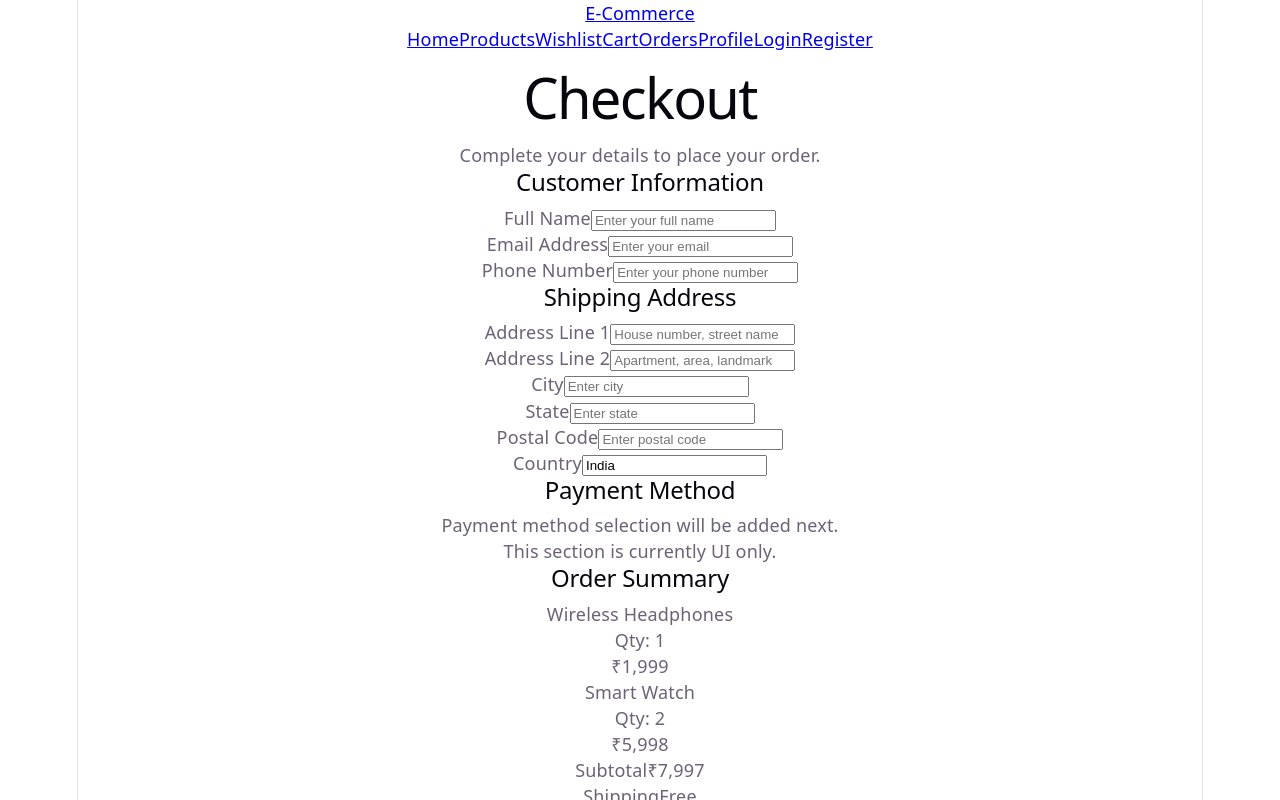
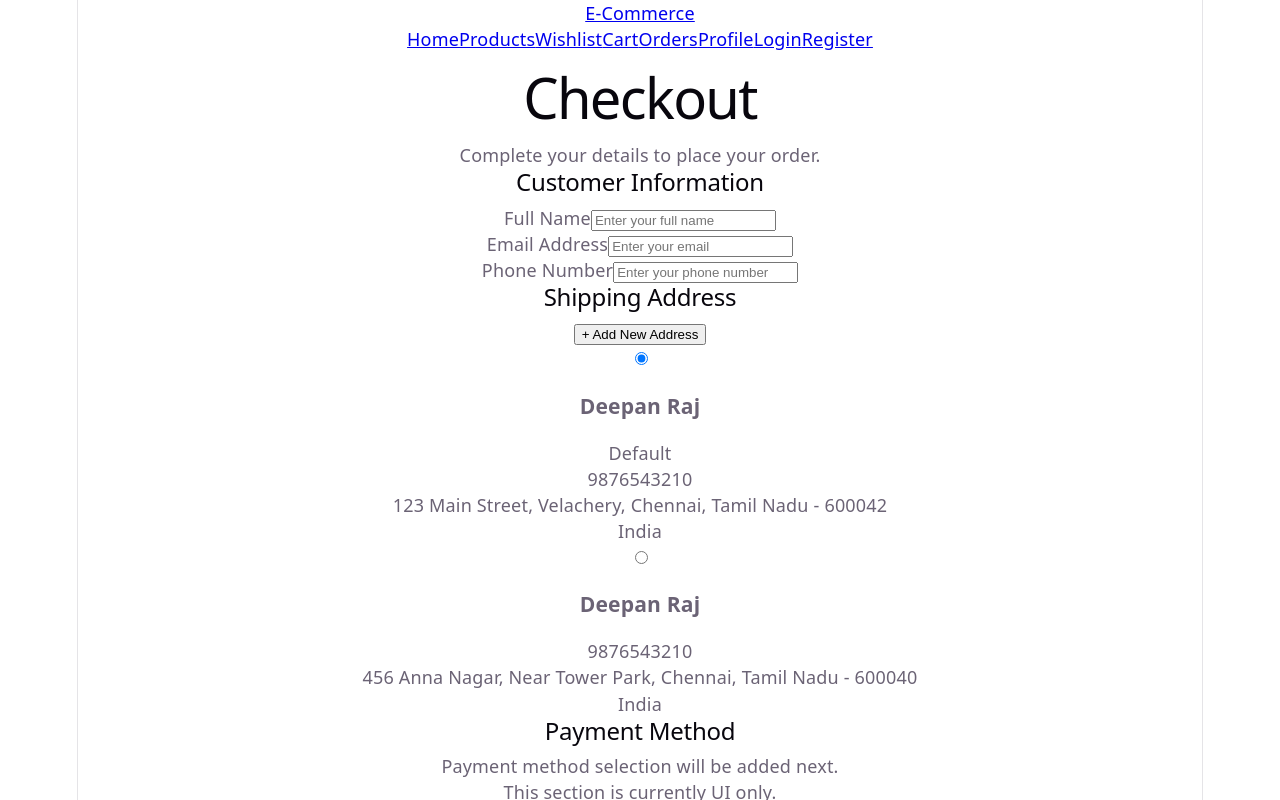
Before and after one commit to deepan-raj1/shopsphere-ecommerce, a React (Vite) app in the folder ecommerce_frontend/: page /checkout in a window 1280 px wide. Shown: the top 800 px of the page. Built offline with nearby package versions, Linux system fonts and the light colour scheme.

Commit message:
3.9.2 Shipping Address UI complete with mock data

```diff
--- a/ecommerce_frontend/src/pages/checkout/Checkout.jsx
+++ b/ecommerce_frontend/src/pages/checkout/Checkout.jsx
@@ -1,4 +1,5 @@
 import { Link } from "react-router-dom";
+import { useState } from "react";
 import { useShop } from "../../context/ShopContext";
 
 function Checkout() {
@@ -14,6 +15,36 @@ function Checkout() {
   const discount = 0;
 
   const total = subtotal + shipping + tax - discount;
+
+  const initialAddresses = [
+    {
+        id: 1,
+        fullName: "Deepan Raj",
+        phoneNumber: "9876543210",
+        addressLine1: "123 Main Street",
+        addressLine2: "Velachery",
+        city: "Chennai",
+        state: "Tamil Nadu",
+        postalCode: "600042",
+        country: "India",
+        isDefault: true,
+    },
+    {
+        id: 2,
+        fullName: "Deepan Raj",
+        phoneNumber: "9876543210",
+        addressLine1: "456 Anna Nagar",
+        addressLine2: "Near Tower Park",
+        city: "Chennai",
+        state: "Tamil Nadu",
+        postalCode: "600040",
+        country: "India",
+        isDefault: false,
+    },
+];
+  const [addresses, setAddresses] = useState(initialAddresses);
+  const [selectedAddressId, setSelectedAddressId] = useState(initialAddresses.find((address) => address.isDefault)?.id || initialAddresses[0]?.id || null);
+  const [showAddressForm, setShowAddressForm] = useState(false);
 
   return (
     <div className="max-w-7xl mx-auto px-4 py-12">
@@ -88,13 +119,133 @@ function Checkout() {
             </div>
 
             {/* Shipping Address */}
+            {/* Shipping Address */}
             <div className="bg-white rounded-lg shadow-md p-6">
 
-              <h2 className="text-xl font-bold mb-6">
+            <div className="flex items-center justify-between mb-6">
+                <h2 className="text-xl font-bold">
                 Shipping Address
                 </h2>
 
+                {!showAddressForm && (
+                <button
+                    type="button"
+                    onClick={() => setShowAddressForm(true)}
+                    className="text-blue-600 font-medium hover:text-blue-800"
+                >
+                    + Add New Address
+                </button>
+                )}
+            </div>
+
+            {/* Saved Addresses */}
+            {!showAddressForm && (
+                <div className="space-y-4">
+
+                {addresses.map((address) => (
+                    <div
+                    key={address.id}
+                    onClick={() => setSelectedAddressId(address.id)}
+                    className={`relative cursor-pointer rounded-lg border p-5 ${
+                        selectedAddressId === address.id
+                        ? "border-blue-600 bg-blue-50"
+                        : "border-gray-300"
+                    }`}
+                    >
+
+                    {/* Radio */}
+                    <div className="flex items-start gap-4">
+
+                        <input
+                        type="radio"
+                        name="shippingAddress"
+                        checked={selectedAddressId === address.id}
+                        onChange={() =>
+                            setSelectedAddressId(address.id)
+                        }
+                        className="mt-1 h-4 w-4"
+                        />
+
+                        <div className="flex-1">
+
+                        {/* Name & Default */}
+                        <div className="flex items-center gap-3">
+
+                            <h3 className="font-semibold">
+                            {address.fullName}
+                            </h3>
+
+                            {address.isDefault && (
+                            <span className="rounded-full bg-green-100 px-3 py-1 text-xs font-medium text-green-700">
+                                Default
+                            </span>
+                            )}
+
+                        </div>
+
+                        {/* Phone */}
+                        <p className="mt-2 text-gray-600">
+                            {address.phoneNumber}
+                        </p>
+
+                        {/* Address */}
+                        <p className="mt-2 text-gray-600">
+                            {address.addressLine1}
+                            {address.addressLine2 &&
+                            `, ${address.addressLine2}`}
+                            , {address.city}, {address.state} -{" "}
+                            {address.postalCode}
+                        </p>
+
+                        <p className="mt-1 text-gray-600">
+                            {address.country}
+                        </p>
+
+                        </div>
+
+                    </div>
+
+                    </div>
+                ))}
+
+                </div>
+            )}
+
+            {/* Add New Address Form */}
+            {showAddressForm && (
+                <div>
+
+                <h3 className="text-lg font-semibold mb-5">
+                    Add New Address
+                </h3>
+
                 <div className="space-y-5">
+
+                    {/* Full Name */}
+                    <div>
+                    <label className="block text-sm font-medium mb-2">
+                        Full Name
+                    </label>
+
+                    <input
+                        type="text"
+                        placeholder="Enter your full name"
+                        className="w-full border border-gray-300 rounded-lg px-4 py-3"
+                    />
+                    </div>
+
+                    {/* Phone */}
+                    <div>
+                    <label className="block text-sm font-medium mb-2">
+                        Phone Number
+                    </label>
+
+                    <input
+                        type="tel"
+                        placeholder="Enter your phone number"
+                        className="w-full border border-gray-300 rounded-lg px-4 py-3"
+                    />
+                    </div>
 
                     {/* Address Line 1 */}
                     <div>
@@ -105,7 +256,7 @@ function Checkout() {
                     <input
                         type="text"
                         placeholder="House number, street name"
-                    className="w-full border border-gray-300 rounded-lg px-4 py-3 focus:outline-none focus:ring-2 focus:ring-blue-500"
+                        className="w-full border border-gray-300 rounded-lg px-4 py-3"
                     />
                     </div>
 
@@ -118,7 +269,7 @@ function Checkout() {
                     <input
                         type="text"
                         placeholder="Apartment, area, landmark"
-                    className="w-full border border-gray-300 rounded-lg px-4 py-3 focus:outline-none focus:ring-2 focus:ring-blue-500"
+                        className="w-full border border-gray-300 rounded-lg px-4 py-3"
                     />
                     </div>
 
@@ -133,7 +284,7 @@ function Checkout() {
                         <input
                         type="text"
                         placeholder="Enter city"
-                      className="w-full border border-gray-300 rounded-lg px-4 py-3 focus:outline-none focus:ring-2 focus:ring-blue-500"
+                        className="w-full border border-gray-300 rounded-lg px-4 py-3"
                         />
                     </div>
 
@@ -145,7 +296,7 @@ function Checkout() {
                         <input
                         type="text"
                         placeholder="Enter state"
-                      className="w-full border border-gray-300 rounded-lg px-4 py-3 focus:outline-none focus:ring-2 focus:ring-blue-500"
+                        className="w-full border border-gray-300 rounded-lg px-4 py-3"
                         />
                     </div>
 
@@ -162,7 +313,7 @@ function Checkout() {
                         <input
                         type="text"
                         placeholder="Enter postal code"
-                      className="w-full border border-gray-300 rounded-lg px-4 py-3 focus:outline-none focus:ring-2 focus:ring-blue-500"
+                        className="w-full border border-gray-300 rounded-lg px-4 py-3"
                         />
                     </div>
 
@@ -182,6 +333,30 @@ function Checkout() {
                     </div>
 
                 </div>
+
+                {/* Address Form Actions */}
+                <div className="flex flex-col sm:flex-row gap-3 mt-6">
+
+                    <button
+                    type="button"
+                    onClick={() => setShowAddressForm(false)}
+                    className="border border-gray-300 px-5 py-3 rounded-lg font-medium hover:bg-gray-50"
+                    >
+                    Cancel
+                    </button>
+
+                    <button
+                    type="button"
+                    onClick={() => setShowAddressForm(false)}
+                    className="bg-black text-white px-5 py-3 rounded-lg font-medium hover:bg-gray-800"
+                    >
+                    Save Address
+                    </button>
+
+                </div>
+
+                </div>
+            )}
 
             </div>
 
```
Lines whose indentation alone changed are shown as unchanged.
